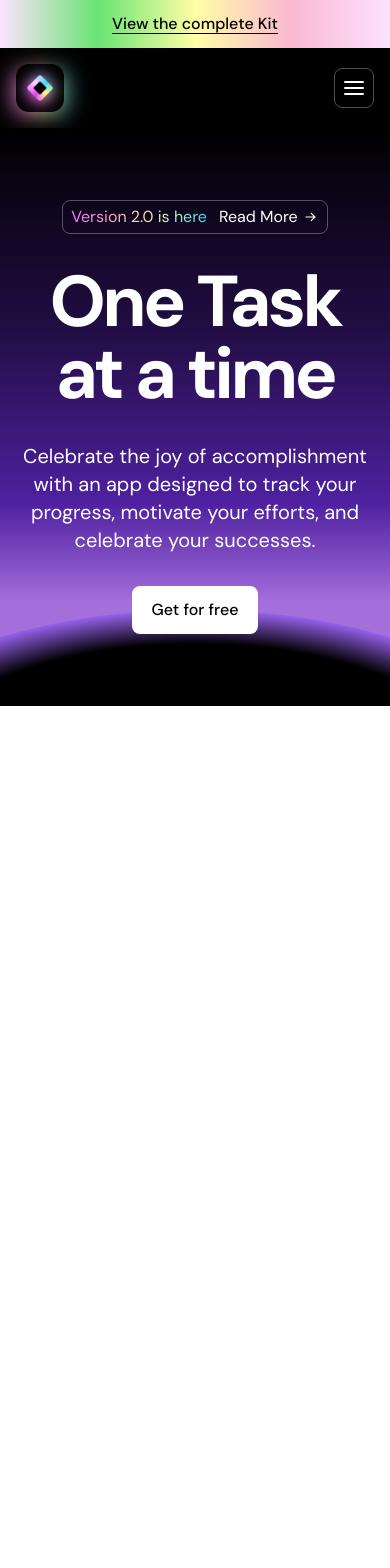
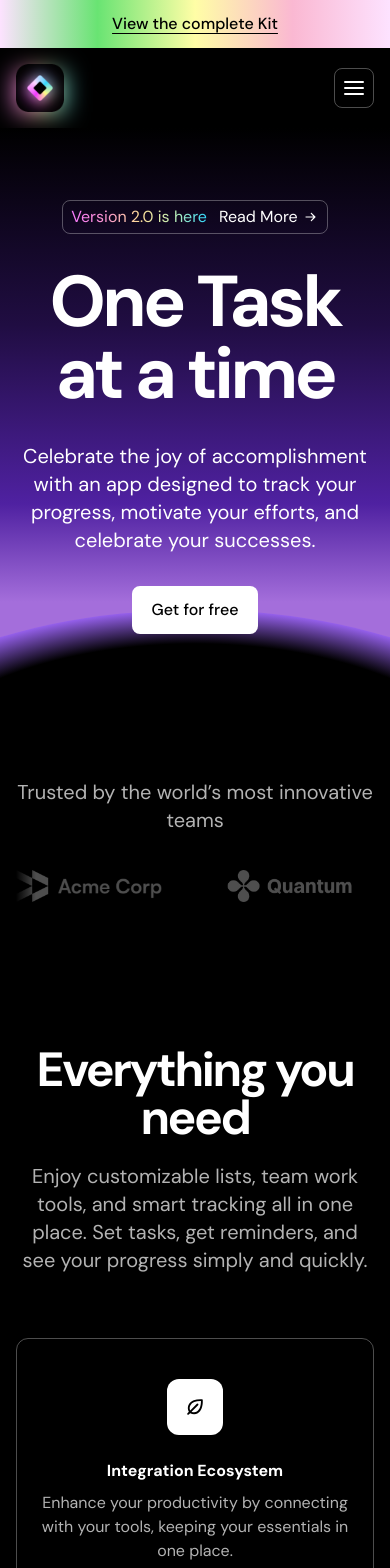
Before and after one commit to tkimmanh/Dark-Landing-Page, a Next.js app: page /en in a window 390 px wide. Shown: the top 1568 px of the page. Before the commit the page ends 844 px from the top, so only its background shows below. Built offline with nearby package versions, Linux system fonts and the light colour scheme.

Commit message:
Update en.json and vi.json with hero component translations

```diff
--- a/messages/en.json
+++ b/messages/en.json
@@ -9,7 +9,14 @@
       "updates": "Updates",
       "helps": "Helps",
       "customer": "Customer",
-      "forfree" : "Get For Free"
-    }
+      "forfree": "Get For Free"
+    },
+    "hero": {
+      "title": "Version 2.0 is here",
+      "readMore": "Read More",
+      "description": "Celebrate the joy of accomplishment with an app designed to track your progress, motivate your efforts, and celebrate your successes.",
+      "button": "Get for free"
+    },
+    "logoTicker": "Trusted by the world’s most innovative teams"
   }
 }
--- a/messages/vi.json
+++ b/messages/vi.json
@@ -10,6 +10,13 @@
       "helps": "Trợ giúp",
       "customer": "Khách hàng",
       "forfree": "Nhận Miễn Phí"
-    }
+    },
+    "hero": {
+      "title": "Phiên bản 2.0 đã ra mắt",
+      "readMore": "Đọc thêm",
+      "description": "Ăn mừng niềm vui của sự thành công với một ứng dụng được thiết kế để theo dõi tiến độ của bạn, thúc đẩy nỗ lực của bạn và ăn mừng những thành công của bạn.",
+      "button": "Nhận miễn phí"
+    },
+    "logoTicker": "Được tin cậy bởi những nhóm sáng tạo hàng đầu thế giới"
   }
 }
--- a/src/app/[locale]/not-found.tsx
+++ /dev/null
@@ -1,7 +0,0 @@
-import React from "react";
-
-const NotFound = () => {
-  return <div>NotFound</div>;
-};
-
-export default NotFound;
--- a/src/app/[locale]/page.tsx
+++ b/src/app/[locale]/page.tsx
@@ -1,6 +1,10 @@
 import { Banner } from "@/components/Banner";
+import { FAQs } from "@/components/FAQs";
+import { Features } from "@/components/Features";
 import { Hero } from "@/components/Hero";
+import { LogoTicker } from "@/components/LogoTicker";
 import { Navbar } from "@/components/Navbar";
+import { ProductShowcase } from "@/components/ProductShowcase";
 import { unstable_setRequestLocale } from "next-intl/server";
 export default function Home({
   params: { locale },
@@ -13,6 +17,10 @@ export default function Home({
       <Banner></Banner>
       <Navbar></Navbar>
       <Hero></Hero>
+      <LogoTicker></LogoTicker>
+      <Features></Features>
+      <ProductShowcase></ProductShowcase>
+      <FAQs></FAQs>
     </>
   );
 }
--- a/src/components/FAQs.tsx
+++ b/src/components/FAQs.tsx
@@ -1,3 +1,9 @@
+"use client";
+import { useState } from "react";
+import PlusIcon from "../assets/icons/plus.svg";
+import MinusIcon from "../assets/icons/minus.svg";
+import clsx from "clsx";
+
 const items = [
   {
     question: "What payment methods do you accept?",
@@ -21,6 +27,49 @@ const items = [
   },
 ];
 
+const AccordionItem = ({
+  question,
+  answer,
+}: {
+  question: string;
+  answer: string;
+}) => {
+  const [isOpen, setIsOpen] = useState(false);
+  return (
+    <div key={question} className="py-7 border-b border-white/30 w-full ">
+      <div className="flex items-center" onClick={() => setIsOpen(!isOpen)}>
+        <span className="flex-1 text-lg font-bold">{question}</span>
+        {isOpen ? <MinusIcon></MinusIcon> : <PlusIcon></PlusIcon>}
+      </div>
+      <div
+        className={clsx("mt-4", {
+          hidden: !isOpen,
+          "": isOpen == true,
+        })}
+      >
+        {answer}
+      </div>
+    </div>
+  );
+};
+
 export const FAQs = () => {
-  return null;
+  return (
+    <div className="bg-black text-white bg-gradient-to-b from-[#5D2CAB] to-black py-[72px] sm:py-24">
+      <div className="container">
+        <h2 className="text-center text-5xl sm:text-6xl sm:max-w-[648px] mx-auto font-bold tracking-tighter">
+          Frequently asked questions
+        </h2>
+        <div className="mt-12 max-w-[648px] mx-auto">
+          {items.map((item) => (
+            <AccordionItem
+              key={item.question}
+              answer={item.answer}
+              question={item.question}
+            ></AccordionItem>
+          ))}
+        </div>
+      </div>
+    </div>
+  );
 };
--- a/src/components/Features.tsx
+++ b/src/components/Features.tsx
@@ -1,3 +1,4 @@
+import EcosytemIcon from "../assets/icons/ecosystem.svg";
 const features = [
   {
     title: "Integration Ecosystem",
@@ -17,5 +18,36 @@ const features = [
 ];
 
 export const Features = () => {
-  return null;
+  return (
+    <div className="bg-black text-white py-[72px] sm:py-24">
+      <div className="container">
+        <h2 className="text-center font-bold text-5xl sm:text-6xl tracking-tighter">
+          Everything you need
+        </h2>
+        <div className=" max-w-xl mx-auto">
+          <p className="text-center mt-5 text-xl text-white/70">
+            Enjoy customizable lists, team work tools, and smart tracking all in
+            one place. Set tasks, get reminders, and see your progress simply
+            and quickly.
+          </p>
+        </div>
+        <div className="mt-16 flex flex-col sm:flex-row  gap-4">
+          {features.map((feature, index) => {
+            return (
+              <div
+                key={index}
+                className="border border-white/30 px-5 py-10 text-center rounded-xl"
+              >
+                <div className="inline-flex rounded-xl h-14 w-14 bg-white text-black justify-center items-center sm:flex-1">
+                  <EcosytemIcon />
+                </div>
+                <h3 className="mt-6 font-bold ">{feature.title}</h3>
+                <p className="mt-2 text-white/70">{feature.description}</p>
+              </div>
+            );
+          })}
+        </div>
+      </div>
+    </div>
+  );
 };
--- a/src/components/Hero.tsx
+++ b/src/components/Hero.tsx
@@ -4,8 +4,10 @@ import messageImage from "../assets/images/message.png";
 
 import Link from "next/link";
 import Image from "next/image";
+import { useTranslations } from "next-intl";
 
 export const Hero = () => {
+  const t = useTranslations("HomePage.hero");
   return (
     <div className="bg-black text-white bg-[linear-gradient(to_bottom,#000,#200D42_34%,#4F21A1_65%,#A46EDB_82%)] py-[72px] sm:py-24 relative overflow-hidden">
       <div className="absolute h-[375px] w-[750px] sm:w-[1536px] sm:h-[768px] lg:w-[2400px] lg:h-[1200px] rounded-[100%] bg-black left-1/2 -translate-x-1/2 border-[#B48CDE] bg-[radial-gradient(closest-side,#000000_82%,#9560EB)] top-[calc(100%-96px)] sm:top-[calc(100%-120px)]"></div>
@@ -16,10 +18,10 @@ export const Hero = () => {
             className="border inline-flex gap-3 py-1 px-2 rounded-lg border-white/30"
           >
             <span className="bg-[linear-gradient(to_right,#F87AFF,#FB93D0,#FFDD99,#C3F0B2,#2FD8FE)] text-transparent bg-clip-text [-webkit-background-clip:text]">
-              Version 2.0 is here
+              {t("title")}
             </span>
             <span className="inline-flex items-center gap-1 ">
-              Read More
+              {t("readMore")}
               <ArrowIcon></ArrowIcon>
             </span>
           </Link>
@@ -49,13 +51,12 @@ export const Hero = () => {
         </div>
         <div className="flex justify-center">
           <p className="text-center text-xl mt-8 max-w-md">
-            Celebrate the joy of accomplishment with an app designed to track
-            your progress, motivate your efforts, and celebrate your successes.
+            {t("description")}
           </p>
         </div>
         <div className="flex justify-center mt-8">
           <button className="bg-white text-black rounded-lg font-medium py-3 px-5 ">
-            Get for free
+            {t("button")}
           </button>
         </div>
       </div>
--- a/src/components/LogoTicker.tsx
+++ b/src/components/LogoTicker.tsx
@@ -4,6 +4,8 @@ import echoLogo from "../assets/images/echo.png";
 import celestialLogo from "../assets/images/celestial.png";
 import pulseLogo from "../assets/images/pulse.png";
 import apexLogo from "../assets/images/apex.png";
+import Image from "next/image";
+import { useTranslations } from "next-intl";
 
 const images = [
   { src: acmeLogo, alt: "Acme Logo" },
@@ -15,5 +17,26 @@ const images = [
 ];
 
 export const LogoTicker = () => {
-  return null;
+  const t = useTranslations("HomePage");
+  return (
+    <div className="bg-black text-white py-[72px] sm:py-24">
+      <div className="container">
+        <h2 className="text-xl text-center text-white/70">{t("logoTicker")}</h2>
+        <div className="flex overflow-hidden mt-9 before:content-[''] after:content-[''] before:z-10 before:absolute after:absolute before:h-full after:h-full before:w-5 after:w-5 relative after:right-0 before:left-0 before:top-0 after:top-0 before:bg-[linear-gradient(to_right,#000,rgb(0,0,0,0))] after:bg-[linear-gradient(to_left,#000,rgb(0,0,0,0))]">
+          <div className="flex gap-16">
+            {images.map((image, index) => {
+              return (
+                <Image
+                  key={index}
+                  src={image.src}
+                  alt={image.alt}
+                  className="flex-none h-8 w-auto"
+                />
+              );
+            })}
+          </div>
+        </div>
+      </div>
+    </div>
+  );
 };
--- a/src/i18n/config.ts
+++ b/src/i18n/config.ts
@@ -2,4 +2,4 @@ export type Locale = (typeof locales)[number];
 
 export const locales = ["en", "vi"] as const;
 
-export const defaultLocale: Locale = "vi";
+export const defaultLocale: Locale = "en";
--- a/src/i18n/routing.ts
+++ b/src/i18n/routing.ts
@@ -1,10 +1,10 @@
 import { defineRouting } from "next-intl/routing";
 import { createSharedPathnamesNavigation } from "next-intl/navigation";
-import { locales } from "./config";
+import { defaultLocale, locales } from "./config";
 
 export const routing = defineRouting({
   locales: [...locales],
-  defaultLocale: "vi",
+  defaultLocale,
 });
 
 export const { Link, redirect, usePathname, useRouter } =
```
Also changed, not shown: src/components/ProductShowcase.tsx (+22 -1 lines).
